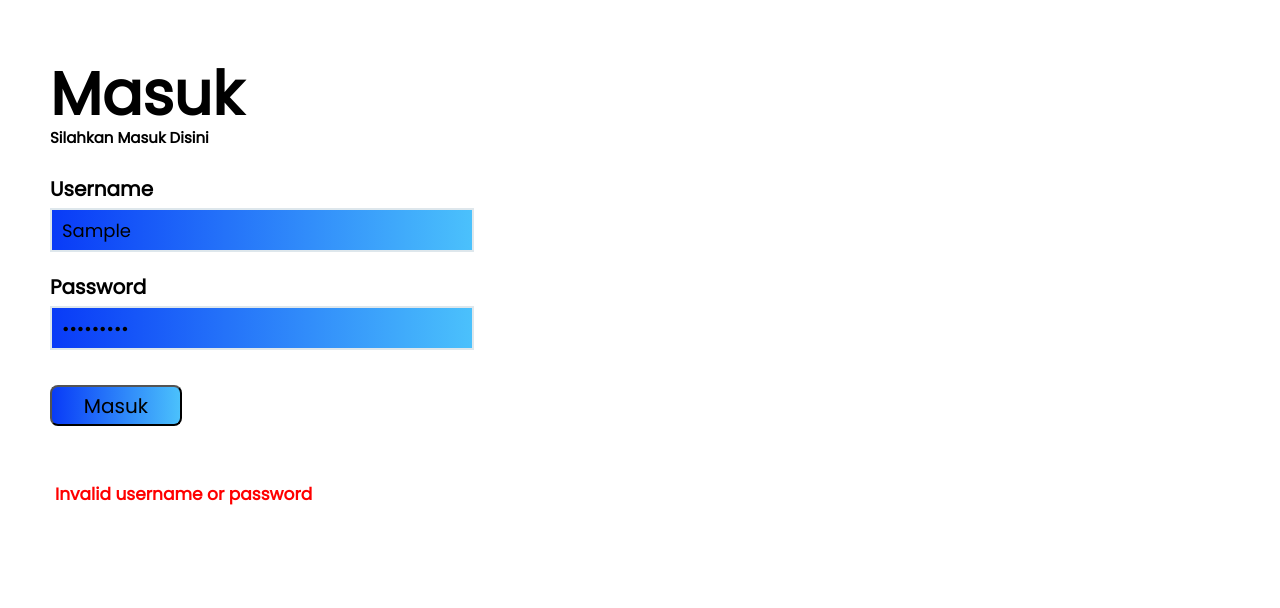
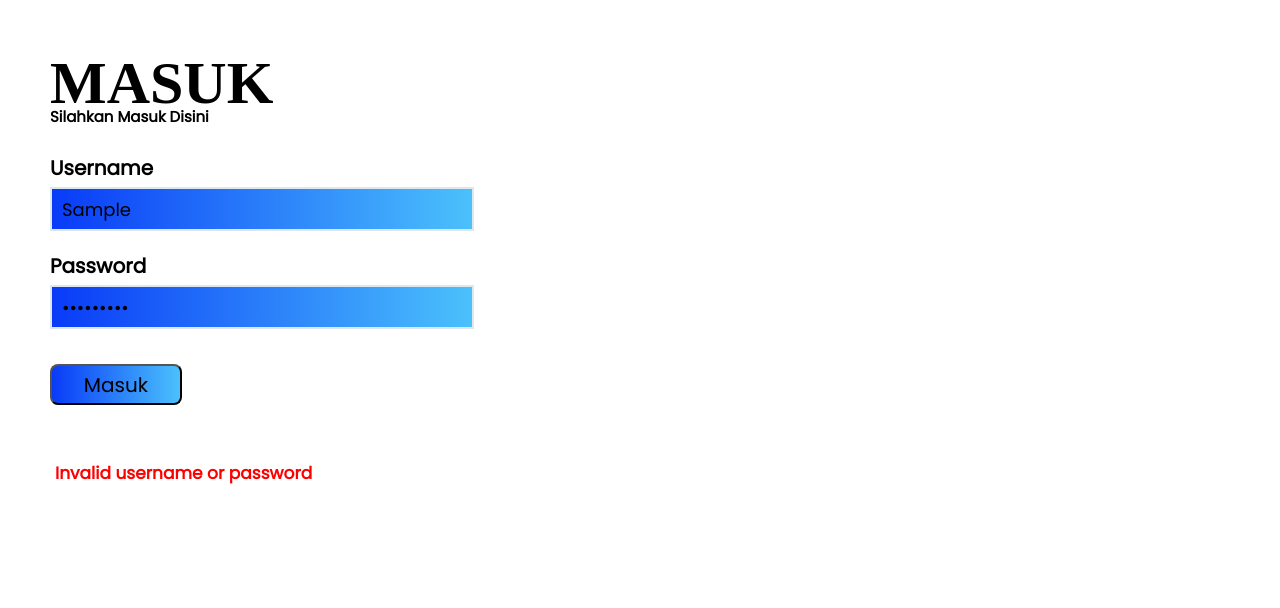
Before and after one commit to NorKholil/Tugas-Praktikum-2, a plain HTML site: page index.html in a window 1280 px wide. Both pictures are taken after typing "Sample", "Sample123" into the empty fields and a click on the button "Masuk". Shown: the part 192-800 px from the top of the page. Drawn offline with Linux system fonts and the light colour scheme.

Commit message:
Tugas PWEB C

```diff
--- a/Form Login.css
+++ b/Form Login.css
@@ -79,7 +79,6 @@ li {
 }
 
 .main {
-    /* background-image: linear-gradient(to bottom, rgba(0, 0, 0, 0.7) 0%, rgba(0, 0, 0, 0.7) 100%), url(img/keindahan.jpg); */
     width: 1440px;
     height: 750px;
     background-size: cover;
@@ -93,6 +92,7 @@ li {
 h3 {
     font-size: 60px;
     color: black;
+    font-family: 'Times New Roman';
 }
 
 h4 {
--- a/index.html
+++ b/index.html
@@ -31,7 +31,7 @@
 
     <div class=" main ">
         <form class="form-login" id="form-login">
-            <h3>Masuk</h3>
+            <h3>MASUK</h3>
             <h4>Silahkan Masuk Disini</h4>
             <p><b>Username</b></p>
             <input type="text" id="username" placeholder="Username">
--- a/script.js
+++ b/script.js
@@ -17,10 +17,12 @@ button.addEventListener("click", function() {
     if (username == "pweb_C" && password == "123123") {
         success.classList.add("show");
         invalid.classList.remove("show");
-        document.body.style.background = "green";
+        document.body.style.background = "#008000";
 
     } else {
         invalid.classList.add("show");
+        document.body.style.background = "#FFFFFF";
+
     }
 });
 
```
